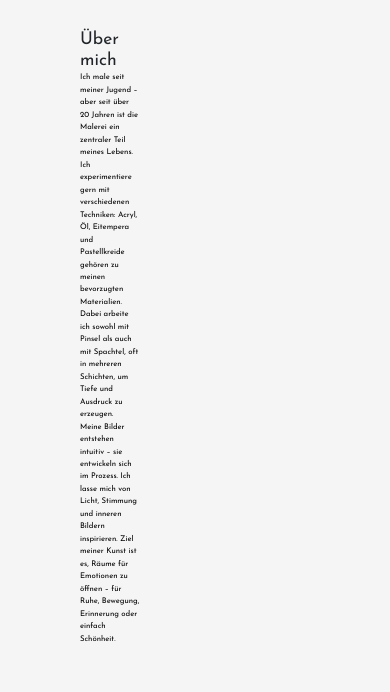
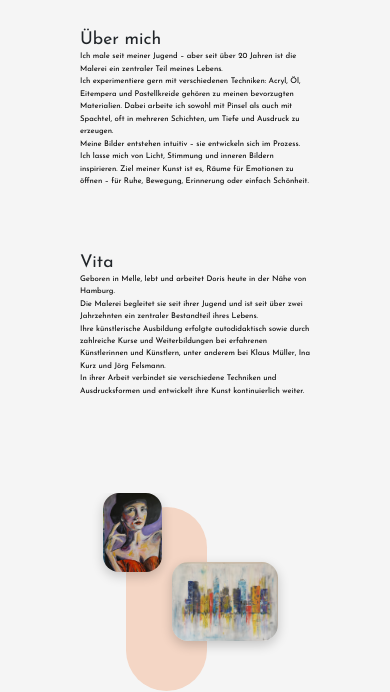
Before and after one commit to EismannArt/EismannArt, a plain HTML site: page dorisEismann/index.html in a window 390 px wide. Shown: the part 157-849 px from the top of the page. Drawn offline with Linux system fonts and the light colour scheme.

Commit message:
Update style.css

```diff
--- a/css/style.css
+++ b/css/style.css
@@ -600,12 +600,58 @@ footer .right-side .footer-list .footer-list-item p a {
   text-decoration: underline;
   font-style: italic;
 }
-@media only screen and (max-width: 500px) {
-  .aboutme,
-  .home .home-content {
-    padding-left: 1rem;
-    padding-right: 1rem;
+@media only screen and (max-width: 600px) {
+  .aboutme {
+    display: flex !important;;
+    flex-direction: column;
+    gap: 2rem;
+    padding: 1rem 0.5rem;
+    width: 100vw;
+    box-sizing: border-box;
+    align-items: stretch;
+    grid-template-columns: unset !important;
+    grid-template-rows: unset !important;
   }
+  .aboutme > * {
+    width: 100%;
+    margin: 0;
+    padding: 0;
+    box-sizing: border-box;
+  }
+  .aboutme .portrait-image-grid {
+    aspect-ratio: unset;
+    min-height: 200px;
+    margin-top: 1rem;
+  }
+  .aboutme .portrait-image-grid .background-color {
+    left: 0;
+    top: 0;
+    width: 100%;
+    height: 100%;
+    border-radius: 2rem;
+  }
+  .aboutme .portrait-image-grid .portrait-image.image1,
+  .aboutme .portrait-image-grid .portrait-image.image2 {
+    position: static;
+    display: block;
+    width: 100%;
+    max-width: 100%;
+    height: auto;
+    margin-bottom: 1rem;
+    box-shadow: 0 2px 8px rgba(0,0,0,0.15);
+  }
+  .aboutme .section-vita.middle {
+    margin-top: 1rem;
+    text-align: center;
+  }
+  h1, h2, h3, h4, h5, h6 {
+    font-size: 1.5rem;
+  }
+  p, input, textarea, label {
+    font-size: 1rem;
+  }
+
+
 }
 
 @media (min-width: 900px) {
```
